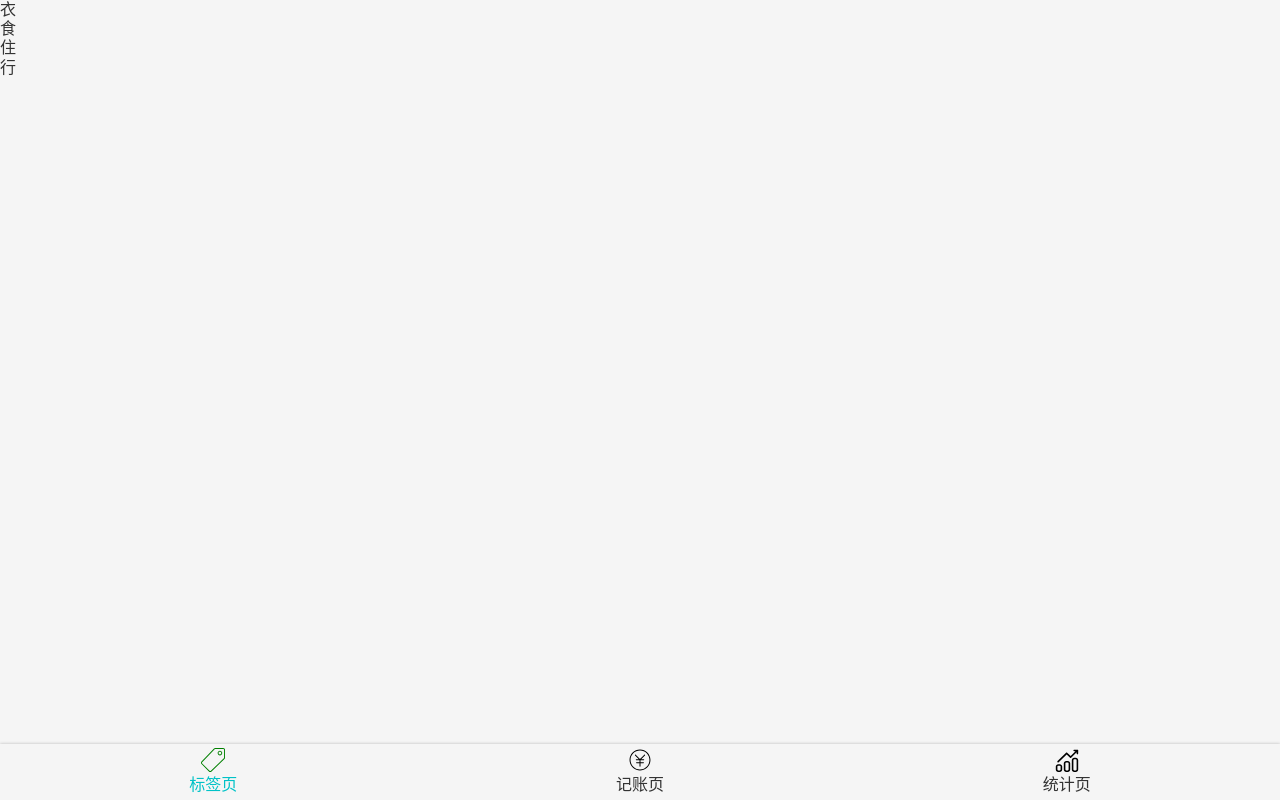
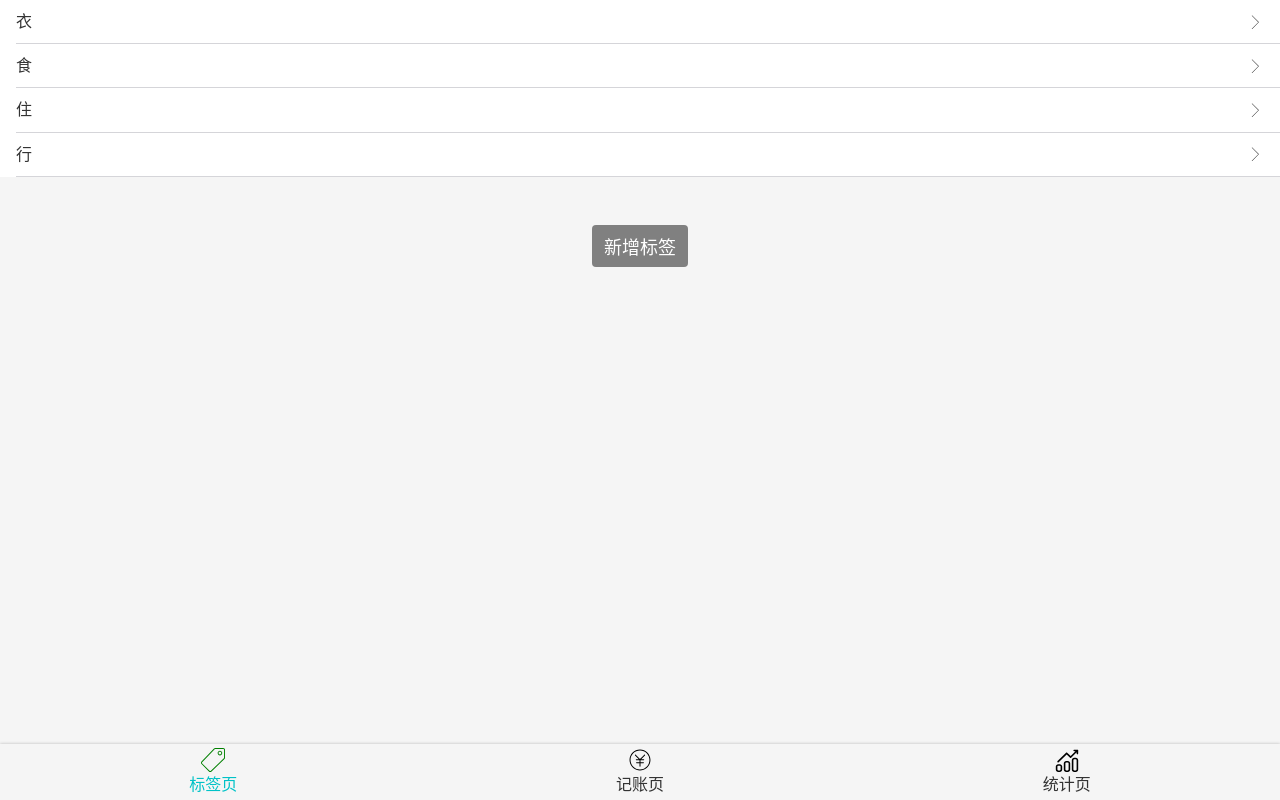
Before and after one commit to Afish-2020/dayToAccount, a React app: page /#/tags in a window 1280 px wide. Built offline with nearby package versions, Linux system fonts and the light colour scheme.

Commit message:
完成Tags样式

```diff
--- a/src/index.scss
+++ b/src/index.scss
@@ -39,3 +39,9 @@
   display: block;
   clear: both;
 }
+
+.oneLine{
+white-space: nowrap;
+  overflow: hidden;
+  text-overflow: ellipsis;
+}
--- a/src/views/Tags.tsx
+++ b/src/views/Tags.tsx
@@ -1,16 +1,60 @@
+import Icon from "components/Icon";
 import Layout from "components/Layout";
 import React from "react";
+import styled from "styled-components";
 import { useTags } from "useTags";
+
+const TagList = styled.ol`
+    font-size: 16px;
+background: white;
+    >li{
+        border-bottom: 1px solid #d5d5d9;
+        padding: 12px 16px 12px 0;
+        margin-left: 16px;
+        display: flex;
+        justify-content: space-between;
+        align-items: center;
+    }
+`
+
+const Button = styled.button`
+border: none;
+    font-size: 18px;
+    padding: 8px 12px;
+    background: gray;
+    border-radius: 4px;
+    color: white;
+`
+
+const Center = styled.div`
+    display: flex;
+    justify-content: center;
+    align-items: center;
+    flex-direction: column;
+`
+
+const Space = styled.div`
+height:16px;
+`
 
 function Tags() {
     const {tags,setTags} = useTags()
     return (
       <Layout>
-          <ol>
+          <TagList>
               {tags.map(tag=>
-              <li key={tag}>{tag}</li>
+              <li key={tag}>
+                  <span className='oneLine'>{tag}</span>
+              <Icon name='right'/>
+              </li>
           )}
-          </ol>
+          </TagList>
+          <Center>
+              <Space />
+              <Space />
+              <Space />
+          <Button>新增标签</Button>
+          </Center>
       </Layout>
     )
 }
```
Also changed, not shown: src/icons/right.svg (added).
